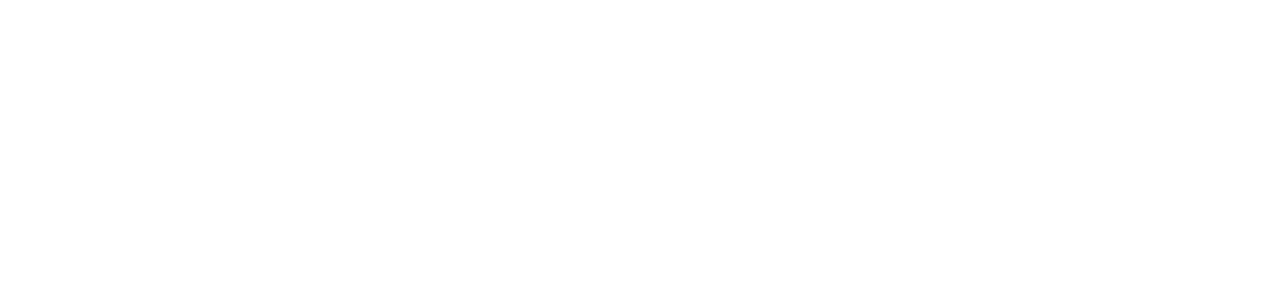
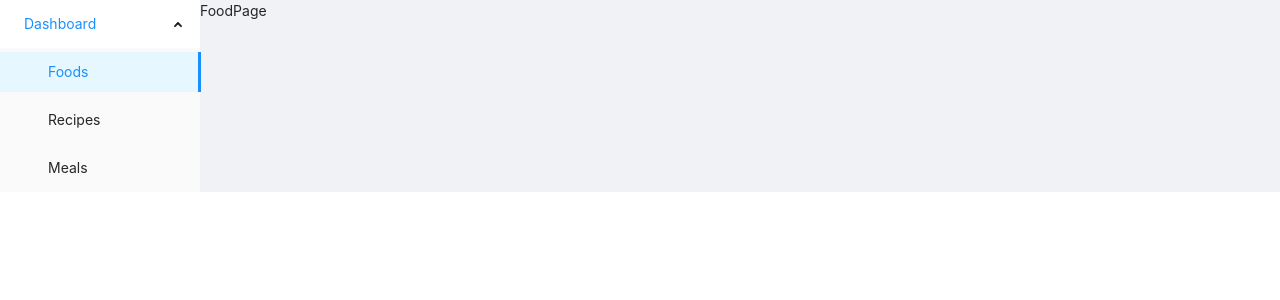
Before and after one commit to spencercreer/commit-nutrition, a React (Create React App) app in the folder client/: page /foods in a window 1280 px wide. Before the commit this address had no page. Shown: the top 300 px of the page. Built offline with nearby package versions, Linux system fonts and the light colour scheme.

Commit message:
App structure

```diff
--- a/client/src/App.js
+++ b/client/src/App.js
@@ -1,4 +1,6 @@
 import { BrowserRouter as Router, Routes, Route } from 'react-router-dom'
+import FoodPage from './pages/FoodPage'
+import RecipePage from './pages/RecipePage'
 import MealPage from './pages/MealPage'
 
 import { Layout } from 'antd'
@@ -13,6 +15,18 @@
             path="/"
             element={<MealPage />}
           />
+          <Route
+            path="/foods"
+            element={<FoodPage />}
+          />
+          <Route
+            path="/recipes"
+            element={<RecipePage />}
+          />
+          <Route
+            path="/meals"
+            element={<MealPage />}
+          />
         </Routes>
       </Router>
     </Layout>
--- /dev/null
+++ b/client/src/pages/FoodPage.js
@@ -0,0 +1,31 @@
+import { Link } from 'react-router-dom'
+import { Layout, Menu } from 'antd'
+
+const { Content, Sider } = Layout
+const { SubMenu, Item } = Menu
+
+const FoodPage = () => {
+    return (
+        <>
+            <Sider>
+                <Menu
+                    mode='inline'
+                    style={{ height: '100%', borderRight: 0 }}
+                    defaultSelectedKeys={['1']}
+                    defaultOpenKeys={['sub1']}
+                >
+                    <SubMenu key='sub1' title='Dashboard'>
+                        <Item key='1'><Link to={'/foods'} >Foods</Link></Item>
+                        <Item key='2'><Link to={'/recipes'} >Recipes</Link></Item>
+                        <Item key='3'><Link to={'/meals'} >Meals</Link></Item>
+                    </SubMenu>
+                </Menu>
+            </Sider>
+            <Content>
+                <div>FoodPage</div>
+            </Content>
+        </>
+    )
+}
+
+export default FoodPage
--- a/client/src/pages/MealPage.js
+++ b/client/src/pages/MealPage.js
@@ -3,10 +3,8 @@
 import { Link } from 'react-router-dom'
 import { Layout, Menu } from 'antd'
 
-const { Sider } = Layout
+const { Content, Sider } = Layout
 const { SubMenu, Item } = Menu
-
-const { Content } = Layout
 
 const MealPage = () => {
     return (
@@ -19,8 +17,9 @@
         defaultOpenKeys={['sub1']}
       >
         <SubMenu key='sub1' title='Dashboard'>
-            <Item key='1'><Link to={'/students/active'} >Active</Link></Item>
-            <Item key='2'><Link to={'/students'} >All Students</Link></Item>
+            <Item key='1'><Link to={'/foods'} >Foods</Link></Item>
+            <Item key='2'><Link to={'/recipes'} >Recipes</Link></Item>
+            <Item key='3'><Link to={'/meals'} >Meals</Link></Item>
         </SubMenu>
         </Menu>
         </Sider>
--- /dev/null
+++ b/client/src/pages/RecipePage.js
@@ -0,0 +1,31 @@
+import { Link } from 'react-router-dom'
+import { Layout, Menu } from 'antd'
+
+const { Content, Sider } = Layout
+const { SubMenu, Item } = Menu
+
+const RecipePage = () => {
+    return (
+        <>
+            <Sider>
+                <Menu
+                    mode='inline'
+                    style={{ height: '100%', borderRight: 0 }}
+                    defaultSelectedKeys={['1']}
+                    defaultOpenKeys={['sub1']}
+                >
+                    <SubMenu key='sub1' title='Dashboard'>
+                        <Item key='1'><Link to={'/foods'} >Foods</Link></Item>
+                        <Item key='2'><Link to={'/recipes'} >Recipes</Link></Item>
+                        <Item key='3'><Link to={'/meals'} >Meals</Link></Item>
+                    </SubMenu>
+                </Menu>
+            </Sider>
+            <Content>
+                <div>RecipePage</div>
+            </Content>
+        </>
+    )
+}
+
+export default RecipePage
```
